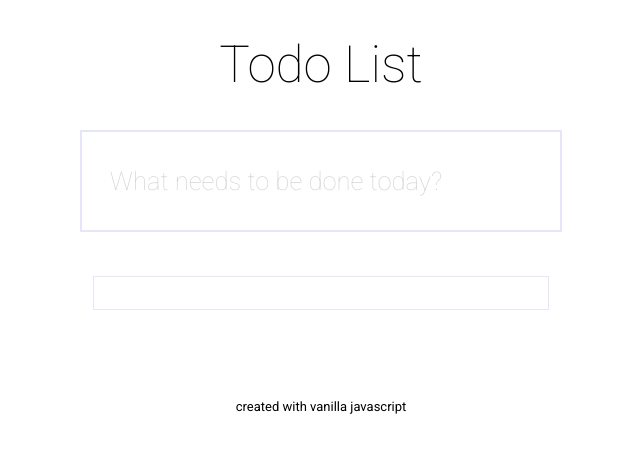
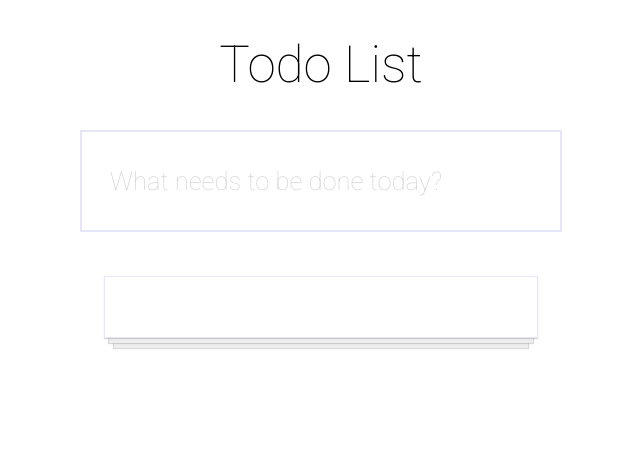
Before and after one commit to sophielihenry/todolist, a PHP site: page / in a window 1280 px wide. Shown: the top 453 px of the page, without its empty margins (319-959 px from the left). Run offline with PHP 8.4, Linux system fonts and the light colour scheme.

Commit message:
created a stacked paper effect with CSS for todobox

```diff
--- a/index.html
+++ b/index.html
@@ -14,7 +14,7 @@
         <div class="toggleAddBar">
   <!--<div onclick="todoList.toggleAll()" class="toggleAll">toggle all</div> -->
           <div class="addTodoBar">
-            <input type="text" id='addTodoText' placeholder="What needs to be done today?" onkeyup="todoList.addTodos(event)" >
+            <input type="text" id='addTodoText' placeholder="What needs to be done today?" onkeyup="todoList.addTodos(event)">
           </div>
         </div>
         <div id="todoBoxContainer">
@@ -23,9 +23,9 @@
       </div>
       <p id="todosToday"></p>
 
-      <footer>
+   <!--    <footer>
         <p class="footer">created with vanilla javascript</p>
-      </footer>
+      </footer> -->
 
     <script src=script.js ></script>
   </body>
--- a/script.js
+++ b/script.js
@@ -80,7 +80,7 @@ view = {
           // strike through text when completed
           var strikeThroughCompleted = document.getElementById(position).querySelector('input')
           strikeThroughCompleted.style.textDecoration = "line-through";
-          strikeThroughCompleted.style.opacity = "0.3";
+          strikeThroughCompleted.style.opacity = "0.4";
         } else {
           todoLi.innerHTML = '<i class="far fa-circle" "circle"></i>'
           todoLi.className = 'toggle'
--- a/style.css
+++ b/style.css
@@ -1,5 +1,4 @@
-/* Styles go here */
-
+/* heading */
 .todoListHeading {
   font-family: 'Roboto', sans-serif;
   font-weight:lighter;
@@ -12,6 +11,14 @@
   border: 1px solid lavender;
   width: 29vw;
   padding: 0 4vw 2.5vw 2.5vw;
+  background: #fff;
+  box-shadow:
+    0 1px 1px rgba(0,0,0,0.15),
+    0 10px 0 -5px #eee,
+    0 10px 1px -4px rgba(0,0,0,0.15),
+    0 20px 0 -10px #eee,
+    0 20px 1px -9px rgba(0,0,0,0.15);
+    padding: 30px;
 }
 
 #todoBox li {
```
